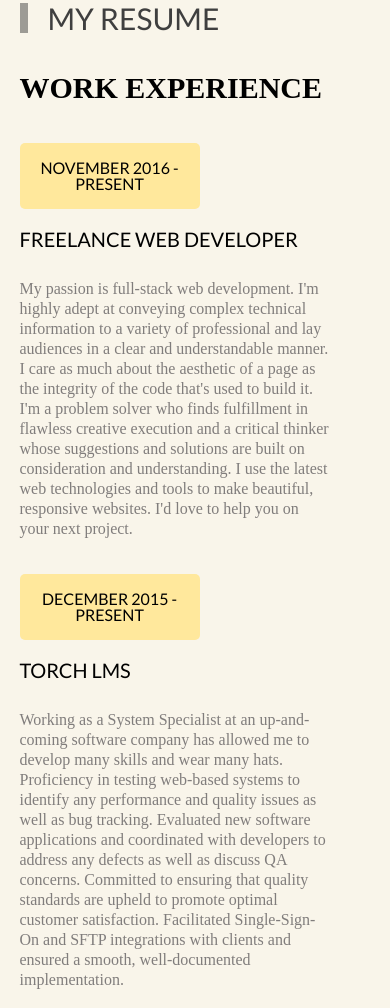
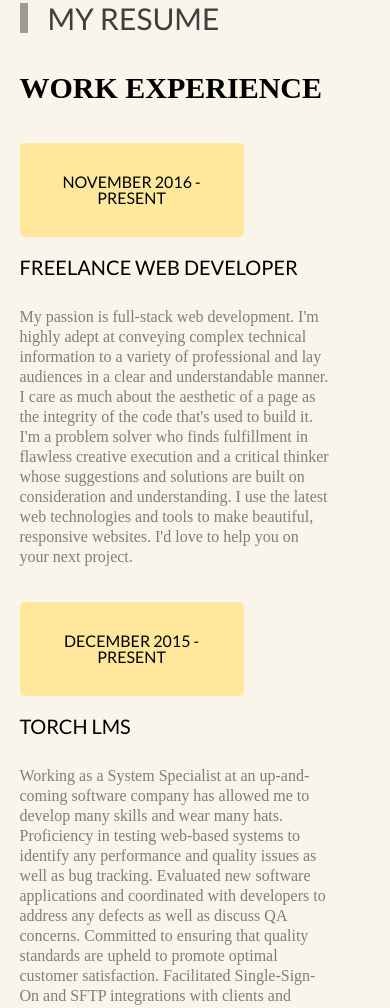
Before and after one commit to mjacobson7/PortfolioOld, a website: page public/index.html in a window 390 px wide. Shown: the part 1947-2955 px from the top of the page. Drawn offline with nearby package versions, Linux system fonts and the light colour scheme; some packages are replaced by stand-ins of ours; a script that the page names is missing.

Commit message:
update date box

```diff
--- a/public/stylesheet.css
+++ b/public/stylesheet.css
@@ -693,8 +693,8 @@ li h5 span {
 }
 
 .dateBox {
-  height: 11vh;
-  width: 18vw;
+  height: 70px;
+  min-width: 200px;
   padding: 12px;
   border-radius: 5px;
   background-color: #FFE89C;
@@ -713,8 +713,6 @@ li h5 span {
 
 @media (max-width: 800px) {
   .dateBox {
-    min-width: 40vw;
-    max-height: 5vh;
     margin-top: 20px;
   }
 }
```
